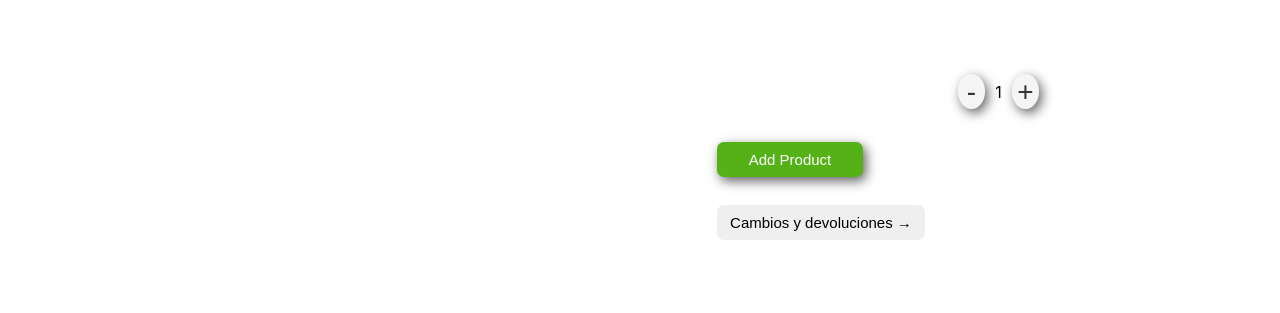
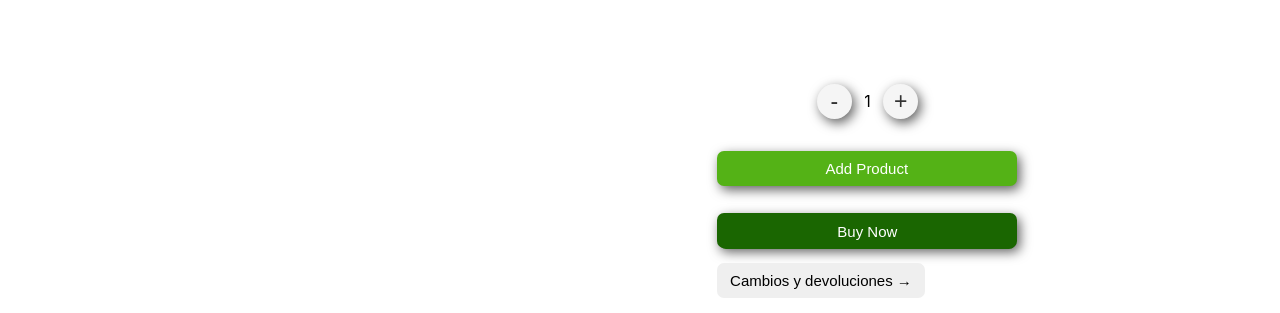
Before and after one commit to mateo-mugnaini/FOODLAND, a React (Create React App) app in the folder client/: page /detail/1 in a window 1280 px wide. Shown: the part 399-712 px from the top of the page. Built offline with nearby package versions, Linux system fonts and the light colour scheme; no server answers; the HTML template or start-up script is replaced by a standard one.

Commit message:
Changes HTML y CSS
add Alerts

```diff
--- a/client/src/Components/Cards/productsContainer.jsx
+++ b/client/src/Components/Cards/productsContainer.jsx
@@ -4,6 +4,7 @@ import {useSelector, useDispatch} from "react-redux"
 import Filters from "./Filters"
 import Loader from "../Loader/Loader"
 import ProductCard from "./productCard"
+import swal from "sweetalert"
 
 //IMPORT ACTIONS
 import { handle_sorts, getByCategory, getAllProducts } from "../../redux/actions/productActions";
@@ -70,6 +71,10 @@ const ProductsContainer = () => {
       cart[existingItem].quantity += 1;
       setCart(cart);
       dispatch(updateCart(cart))
+      swal({
+        text:"product added to cart!",
+        icon: "success",
+      });
     } else {
       setCart([
         ...cart,
@@ -79,6 +84,10 @@ const ProductsContainer = () => {
         ...cart,
         { id, name, price, image, description, quantity: 1, slug },
       ]));
+      swal({
+        text:"product added to cart!",
+        icon: "success",
+      });
     }
   };
 
--- a/client/src/Components/ListUser-Admin/Users.jsx
+++ b/client/src/Components/ListUser-Admin/Users.jsx
@@ -153,7 +153,8 @@ const ListUsers = () => {
     }
 
     const handleSelectsearch = (event) =>{
-      dispatch(sort_user({value:event.target.value, users}))
+       if(event.target.value=== "all") dispatch(get_users(token))
+       else dispatch(sort_user({value:event.target.value, users}))
     }
 
     // const deleteuser = async (u) => {
@@ -224,11 +225,10 @@ const totalUsers = Math.ceil((users?.length || 0) / usersPerPage);
                 /></button></label>
                     <label>
                       <select onChange={handleSelectsearch} className="sortList">
-                        <option value="all">Sort by:</option>
+                        <option value="">Sort by:</option>
+                        <option value="all"> All</option>
                         <option value="NameAsc" >Fullname A-Z</option>
                         <option value="NameDsc" >Fullname Z-A</option>
-                        {/* <option value="IdAsc" >ID ↑</option>
-                        <option value="IsDsc" >ID ↓</option> */}
                         <option value="EmailAsc" >Email A-Z</option>
                         <option value="EmailDsc" >Email Z-A</option>
                         <option value="Users" >Users</option>
--- a/client/src/Components/Stock/FormUpdateProduct.jsx
+++ b/client/src/Components/Stock/FormUpdateProduct.jsx
@@ -87,7 +87,7 @@ const URL = process.env.REACT_APP_URL ?? "http://localhost:5000";
         active: false,
       });
       swal({
-        title: "Cambio exitoso",
+        title: "Successful change",
         icon: "success",
         confirmButtonText: "OK",
         showClass: {
--- a/client/src/Views/Detail/DetailCard.css
+++ b/client/src/Views/Detail/DetailCard.css
@@ -63,7 +63,7 @@ margin-top: 0;
 
 .addButton{
     height: 35px;
-    width: 26%;
+    width: 300px;
     background-color: #54B216;
     margin: 4% 0 5% ;
     border: transparent;
@@ -85,16 +85,17 @@ margin-top: 0;
 .returnButton:hover {
     background-color: rgba(95, 95, 95, 0.226);
 }
-.contador {
+.contadorr {
     display: flex;
     justify-content: space-between;
     align-items: center;
     width: 18%;
     margin-top: 2%;
     margin-bottom: 2%;
+    margin-left: 100px;
  }
 
- .contador button {
+ .contadorr button {
     width: 35px;
     height: 35px;
     display: flex;
@@ -109,6 +110,37 @@ margin-top: 0;
 
  }
 
- .contador button:hover {
+ .contadorr button:hover {
     background-color:#54B216
  }
+
+ .buttonsDetails{
+    display: flex;
+    flex-direction: column;
+    justify-content: space-evenly;
+ }
+
+ .BuyNow{
+    height: 35px;
+    width: 300px;
+    background-color: rgb(26, 102, 1);
+    margin: 4% 0 5% ;
+    border: transparent;
+    font-size: 15px;
+    font-weight: 500;
+    border-radius: 7px;
+    box-shadow: 3px 4px 12px rgba(0, 0, 0, 0.623);
+    color: #54B216;
+ }
+
+.BuyNow a{
+    background-color: rgb(26, 102, 1);
+    display: flex;
+    justify-content: center;
+    height: 35px;
+    width: 297px;
+    align-items: center;
+    color: white;
+    margin-left: -4px;
+    border-radius: inherit;
+}
--- a/client/src/Views/Detail/DetailCard.jsx
+++ b/client/src/Views/Detail/DetailCard.jsx
@@ -1,7 +1,7 @@
 import React, {  useEffect, useState} from "react";
 import { useSelector, useDispatch } from "react-redux";
 import  "./DetailCard.css"
-import { useParams, NavLink } from "react-router-dom"
+import { useParams, NavLink , Link } from "react-router-dom"
 import Rating from '../../Components/Rating/rating'
 import "../Detail/DetailCard.css"
 import Swal from 'sweetalert2'
@@ -9,7 +9,7 @@ import returnPolicyPopup from "../../Texts/returnPolicyPopup.txt"
 import {getDetail} from "../../redux/actions"
 import useLocalStore from "../../hooks/useLocalStore";
 import Reviews from "../../Components/Reviews/Reviews";
-
+import swal from "sweetalert";
 
 const DetailCard = () => {
   const { id } = useParams();
@@ -38,8 +38,16 @@ const DetailCard = () => {
         const updatedQuantity = existingItem.quantity + quantity;
 
         setCart([...updatedCart, { ...existingItem, quantity: updatedQuantity , slug:existingItem.slug || existingItem.name}]);
+        swal({
+          text:"product added to cart!",
+          icon: "success",
+        });
       } else {
         setCart([...Cart, { id, name: product.name, description: product.description, price: product.price, image: product.image, quantity ,slug:product.slug || product.name}]);
+        swal({
+          text:"product added to cart!",
+          icon: "success",
+        });
       }
     };
 
@@ -82,14 +90,15 @@ const DetailCard = () => {
         <h4>({product.price} x 1K )</h4>
         <h2>${product.price}</h2>
         <span ><Rating rating={product.rating} numReviews={product.numReviews}/></span>
-        <div className="contador">
+        <div className="contadorr">
         <button onClick={() => setQuantity(quantity - 1)}  disabled={quantity <= 1}>-</button>
             <p>{quantity}</p>
             <button onClick={() => setQuantity(quantity + 1)}>+</button>
             </div>
-
+          <div className="buttonsDetails">
          <button className="addButton" onClick={handleAddToCart}>Add Product</button>
-
+         <button className="BuyNow"onClick={handleAddToCart}><Link to="/MyCart">Buy Now</Link></button>
+          </div>
         <button className='returnButton' onClick={showLegalInfo}>Cambios y devoluciones →</button>
       </div>
 
--- a/client/src/Views/MyCart/MyCart.css
+++ b/client/src/Views/MyCart/MyCart.css
@@ -449,3 +449,31 @@
     font-weight: bolder;
     font-size: 30px;
   }
+
+  .contador {
+    display: flex;
+    justify-content: space-between;
+    align-items: center;
+    width: 18%;
+    margin-top: 2%;
+    margin-bottom: 2%;
+ }
+
+ .contador button {
+  padding: 10px;
+    width: 35px;
+    height: 35px;
+    display: flex;
+    border-radius: 50%;
+    justify-content: center;
+    align-items: center;
+    font-size: 23px;
+    color: rgb(51, 51, 51);
+    background-color: rgba(146, 146, 146, 0.096);
+    border: transparent;
+    box-shadow: 3px 4px 12px rgba(0, 0, 0, 0.623);
+ }
+
+ .contador button:hover {
+    background-color:#54B216
+ }
--- a/client/src/Views/Order/placeOrderScreen.jsx
+++ b/client/src/Views/Order/placeOrderScreen.jsx
@@ -59,18 +59,6 @@ export default function PlaceOrderScreen() {
   // ========== ShippingAdress ========
   const handleFormSubmit = (event) => {
     event.preventDefault();
-    if (!userInfo || !userInfo._id)
-      swal({
-        title: "You need to be logged in to complete the purchase",
-        icon: "warning",
-        confirmButtonText: "OK",
-        showClass: {
-          popup: "animate__animated animate__fadeInDown",
-        },
-        hideClass: {
-          popup: "animate__animated animate__fadeOutUp",
-        },
-      });
   };
 
   const handleShipping = (event) =>{
@@ -159,8 +147,14 @@ export default function PlaceOrderScreen() {
       });
       return;
     }
-    else if( shippingInfo === false){
-      swal({
+    else if( shippingDiv && (
+      !shippValue.name ||
+      !shippValue.lastname ||
+      !shippValue.address ||
+      !shippValue.postalCode ||
+      !shippValue.city ||
+      !shippValue.country))
+      {swal({
         title: "you need to complete shipping information",
         icon: "warning",
         confirmButtonText: "OK",
@@ -172,8 +166,7 @@ export default function PlaceOrderScreen() {
         },
       });
       return;
-    }
-    else {
+    }else {
       dispatch(
         createOrder(
           {
@@ -273,7 +266,8 @@ export default function PlaceOrderScreen() {
                     }
                   ></input>
                 </label>
-                Shipping Address:<select onChange={handleShipping}>
+                  Shipping Address:
+                <select onChange={handleShipping} value={shippingDiv ? "On" : "Off"}>
                   <option value="Off">Same</option>
                   <option value="On">Diferent</option>
                 </select>
--- a/client/src/redux/actions/orderActions.js
+++ b/client/src/redux/actions/orderActions.js
@@ -6,6 +6,7 @@ import {
   ORDER_COMPLETE_PAY,
 } from "../constants/orderConstants";
 import axios from "axios";
+import swal from "sweetalert";
 
 const URL = process.env.REACT_APP_URL ?? "http://localhost:5000";
 
@@ -42,6 +43,7 @@ export const createOrder = (order, token) => async (dispatch) => {
     if (data.message === "New Order Created") {
       dispatch({ type: ORDER_CREATE_SUCCESS, payload: data.order });
       window.localStorage.removeItem("Carrito");
+
     }
   } catch (error) {
     dispatch({
@@ -54,7 +56,21 @@ export const createOrder = (order, token) => async (dispatch) => {
   }
 };
 
-export const orderPay = () => ({ type: ORDER_COMPLETE_PAY });
+export const orderPay = () => async (dispatch) => {
+  dispatch({type: ORDER_COMPLETE_PAY});
+  swal({
+    title: "Successful purchase!",
+    text:`The proof of purchase has been sent to your email, with it you can check the delivery status.`,
+    icon: "success",
+    confirmButtonText: "OK",
+    showClass: {
+      popup: "animate__animated animate__fadeInDown",
+    },
+    hideClass: {
+      popup: "animate__animated animate__fadeOutUp",
+    },
+  })
+};
 
 export const getOrders = (order) => async (dispatch, getState) => {
   dispatch({ type: action.GET_ORDERS_REQUEST, payload: order });
@@ -69,6 +85,7 @@ export const getOrders = (order) => async (dispatch, getState) => {
       type: action.GET_ORDERS_SUCCESS,
       payload: response.data,
     });
+
   } catch (error) {
     dispatch({
       type: action.GET_ORDERS_FAIL,
```
